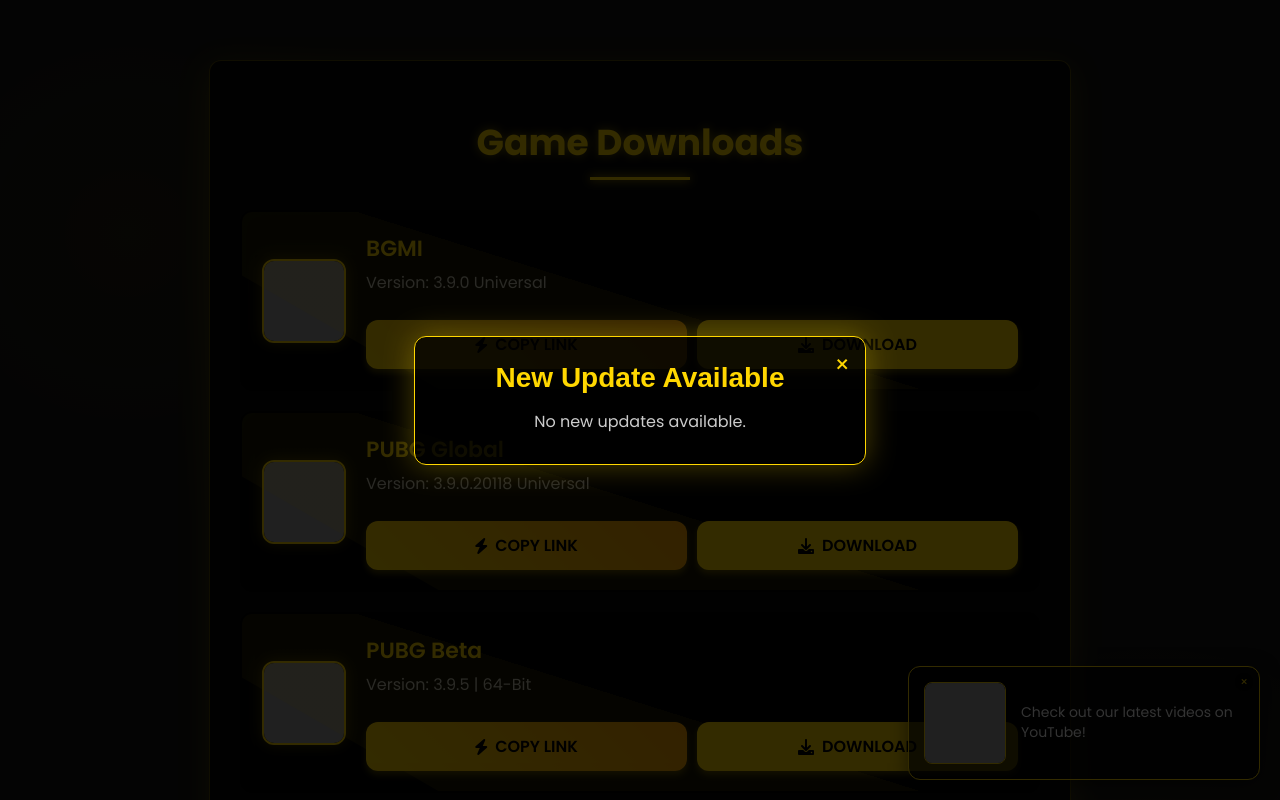
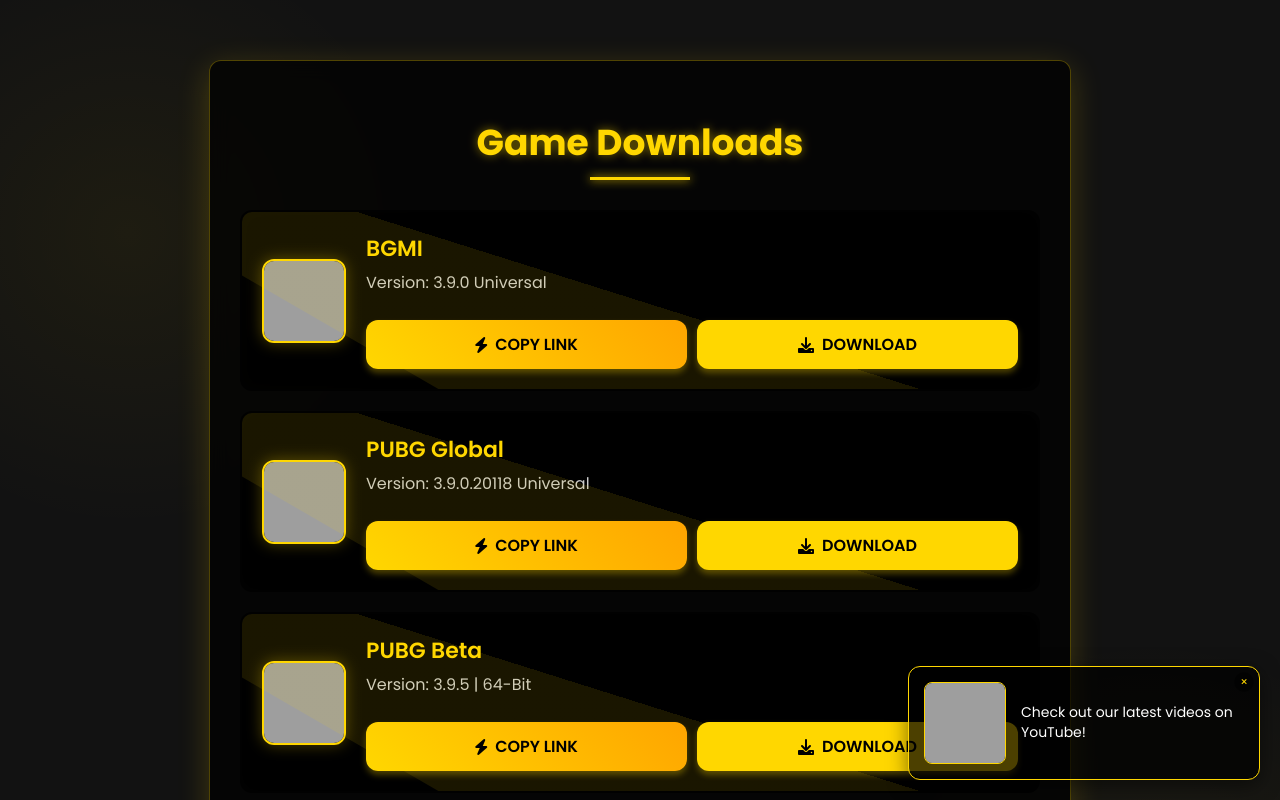
Before and after one commit to darksideyt762/darkside-website, a website: page downloads.html in a window 1280 px wide. Shown: the top 800 px of the page. Drawn offline with Linux system fonts and the light colour scheme; no server answers; grey boxes are pictures that could not be loaded; a web font is replaced by a local one.

Commit message:
Update downloads.html

```diff
--- a/downloads.html
+++ b/downloads.html
@@ -748,7 +748,7 @@
       fetchLatestVideo();
 
       // Show update modal if updates available
-      const recentUpdatesCount = 1;
+      const recentUpdatesCount = 0;
       if (recentUpdatesCount > 0) {
         setTimeout(showUpdateModal, 2000);
       }
```
